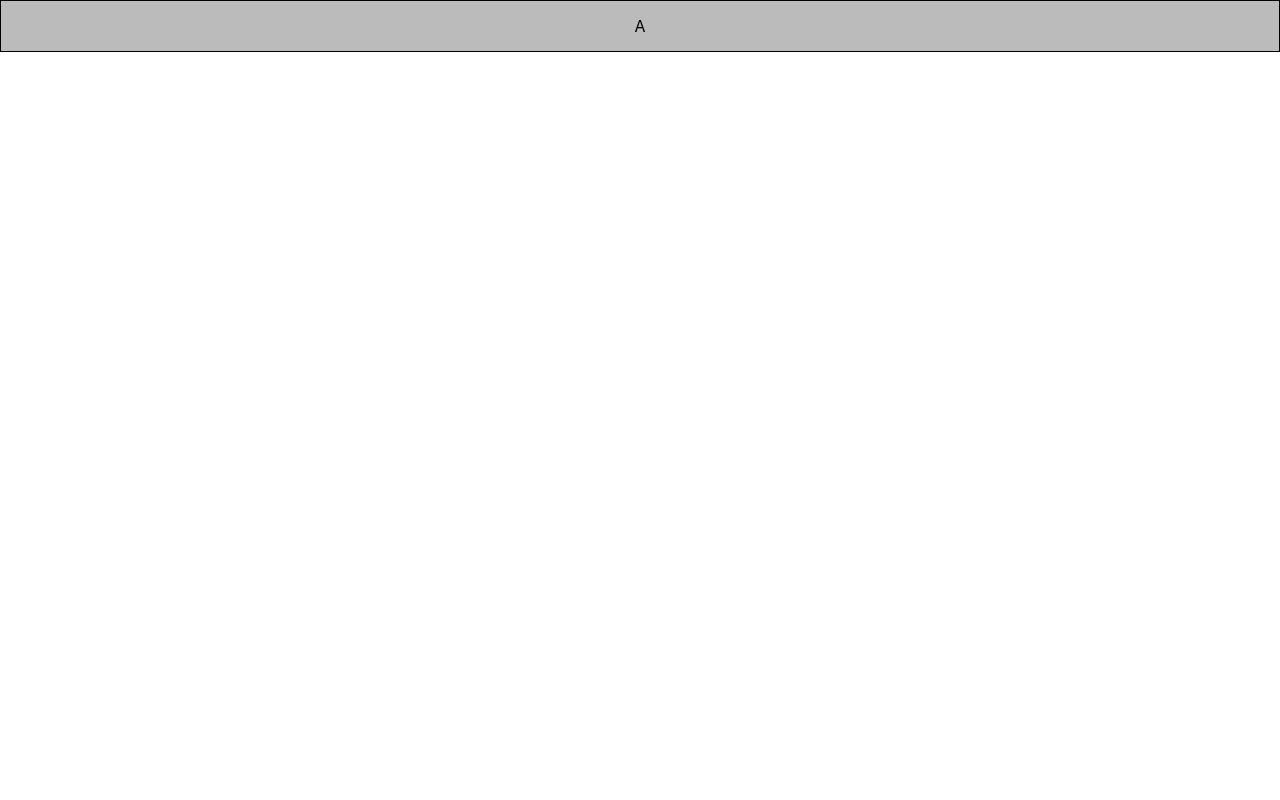
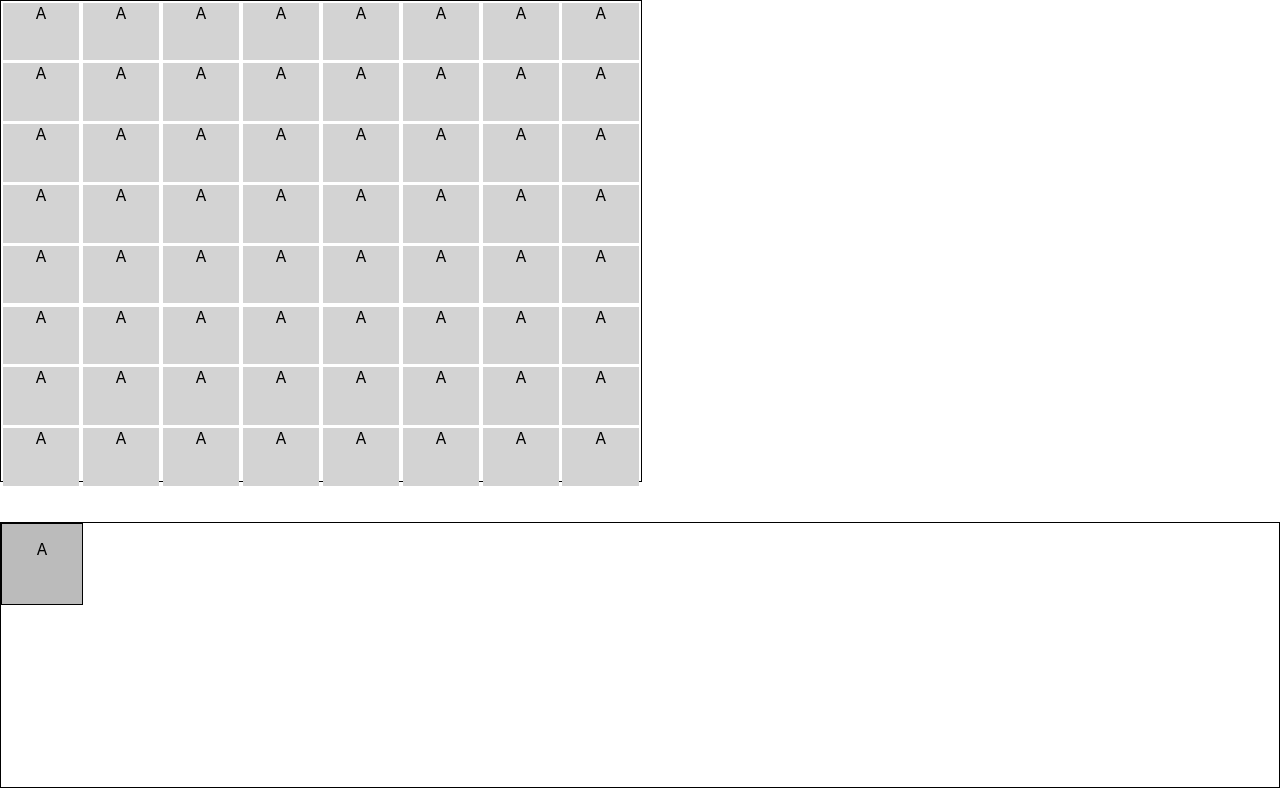
Before and after one commit to babogin/bananatiles, a React (Create React App) app: page / in a window 1280 px wide. Built offline with nearby package versions, Linux system fonts and the light colour scheme.

Commit message:
added a board

```diff
--- a/package.json
+++ b/package.json
@@ -6,8 +6,10 @@
     "@testing-library/jest-dom": "^4.2.4",
     "@testing-library/react": "^9.3.2",
     "@testing-library/user-event": "^7.1.2",
+    "color-convert": "^2.0.1",
     "react": "^16.13.1",
     "react-dom": "^16.13.1",
+    "react-redux": "^7.2.0",
     "react-scripts": "3.4.1"
   },
   "scripts": {
--- a/src/App.js
+++ b/src/App.js
@@ -1,13 +1,21 @@
 import React from 'react';
-import logo from './logo.svg';
 import './App.css';
-import Tile from './Tile.js';
+import styled from 'styled-components';
+import Pile from './Components/Pile.js';
+import Board from './Components/Board.js';
+
+const GameWrapper = styled.div`
+    width: 100vw;
+    height: 100vh;
+    margin: 0
+`
 
 function App() {
   return (
-    <div className="App">
-      <Tile letter={"A"}></Tile>
-    </div>
+    <GameWrapper className="App">
+      <Board></Board>
+      <Pile></Pile>
+    </GameWrapper>
   );
 }
 
--- /dev/null
+++ b/src/Components/Board.js
@@ -0,0 +1,46 @@
+import React, { useState, useEffect } from 'react';
+import styled from 'styled-components';
+import Square from './Square'
+
+const BoardWrapper = styled.div`
+    width: 50%;
+    height: 60vh;
+    display: flex;
+    flex-wrap: wrap;
+    margin-bottom: 5vh;
+    border: 1px solid black;
+`
+
+function renderSquare(i) {
+    const letter = "A"
+
+    return (
+      <div key={i} style={{ width: '12%', height: '12%', margin: '.25%' }}>
+        <Square letter={letter}></Square>
+      </div>
+    )
+  }
+
+export default function Board(props) {
+    const squares = []
+  for (let i = 0; i < 64; i++) {
+    squares.push(renderSquare(i))
+  }
+
+  return (
+    <React.Fragment>
+        <BoardWrapper style={{
+      }}>
+            {squares}
+        </BoardWrapper>
+    </React.Fragment>
+);
+}
+
+// const squares = []
+// const letters = ['J','J','K','K','Q','Q','X','X','Z','Z','B','B','B','C','C','C','F','F','F','H','H','H','M','M','M','P','P','P','V','V','V','W','W','W','Y','Y','Y','G','G','G','G','L','L','L','L','L','D','D','D','D','D','D','S','S','S','S','S','S','U','U','U','U','U','U','N','N','N','N','N','N','N','N','T','T','T','T','T','T','T','T','T','R','R','R','R','R','R','R','R','R','O','O','O','O','O','O','O','O','O','O','O','I','I','I','I','I','I','I','I','I','I','I','I','A','A','A','A','A','A','A','A','A','A','A','A','A','E','E','E','E','E','E','E','E','E','E','E','E','E','E','E','E','E','E']
+// for (let i = 0; i < 12; i++) {
+//   const letteri = Math.floor(Math.random()*letters.length)
+//   const letter = letters.splice(letteri)
+// squares.push(renderSquare(i, letter))
+// }
--- /dev/null
+++ b/src/Components/Pile.js
@@ -0,0 +1,20 @@
+import React, { useState, useEffect } from 'react';
+import styled from 'styled-components';
+import Tile from './Tile.js'
+
+const PileWrapper = styled.div`
+    height: 33vh;
+    border: 1px solid black;
+`
+
+
+export default function Pile(props) {
+
+  return (
+    <React.Fragment>
+        <PileWrapper>
+            <Tile letter="A"></Tile>
+        </PileWrapper>
+    </React.Fragment>
+);
+}
--- /dev/null
+++ b/src/Components/Square.js
@@ -0,0 +1,12 @@
+import React from 'react'
+import styled from 'styled-components';
+
+const SquareWrapper = styled.div`
+    width: 100%;
+    height: 100%;
+    background-color: lightgray;
+`
+
+export default function Square(props) {
+  return <SquareWrapper>{props.letter}</SquareWrapper>
+}
--- /dev/null
+++ b/src/Components/Tile.js
@@ -0,0 +1,22 @@
+import React, { useState, useEffect } from 'react';
+import styled from 'styled-components';
+
+const TileWrapper = styled.div`
+    padding: 15px;
+    border: 1px solid black;
+    width: 50px;
+    height: 50px;
+    background-color: #bbb;
+`
+
+
+export default function Tile(props) {
+
+  return (
+    <React.Fragment>
+        <TileWrapper>
+            {props.letter}
+        </TileWrapper>
+    </React.Fragment>
+);
+}
--- a/src/Tile.js
+++ /dev/null
@@ -1,33 +0,0 @@
-import React, { Component } from 'react';
-import styled from 'styled-components';
-
-const TileWrapper = styled.div`
-    padding: 15px;
-    border: 1px solid black;
-    background-color: #bbb}
-
-`
-
-class Tile extends Component {
-    constructor(props) {
-        super(props);
-        this.state = {
-            value: null,
-        };
-    }
-
-    render() {
-        const { letter } = this.props
-
-        return (
-            <React.Fragment>
-                <TileWrapper>
-                    {letter}
-                </TileWrapper>
-            </React.Fragment>
-
-        );
-    }
-}
-
-export default Tile;
```
Also changed, not shown: 2 other files (tests, documents, lock files or other folders).
